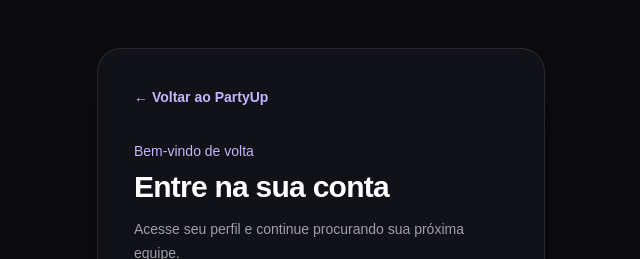
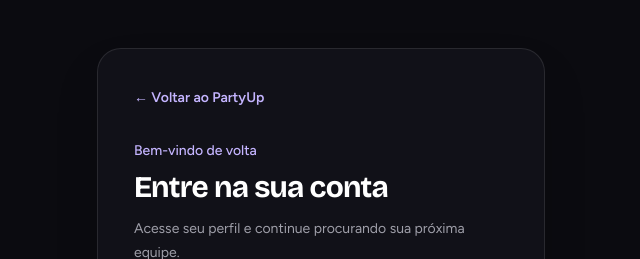
Before and after one commit to RhogarDarkmor/Party-Up, a Next.js app: page /entrar in a window 1280 px wide. Shown: the top 259 px of the page, without its empty margins (319-959 px from the left). Built offline with nearby package versions, Linux system fonts and the light colour scheme; no server answers.

Commit message:
Add Bricolage Grotesque and Figtree fonts

```diff
--- a/src/app/globals.css
+++ b/src/app/globals.css
@@ -9,12 +9,19 @@
 @theme inline {
   --color-background: var(--background);
   --color-foreground: var(--foreground);
-  --font-sans: Arial, Helvetica, sans-serif;
+  --font-sans: var(--font-body);
+  --font-heading: var(--font-display);
   --font-mono: "Cascadia Code", Consolas, monospace;
 }
 
 body {
   background: var(--background);
   color: var(--foreground);
-  font-family: Arial, Helvetica, sans-serif;
+  font-family: var(--font-body), sans-serif;
 }
+
+h1,
+h2,
+h3 {
+  font-family: var(--font-display), sans-serif;
+}
--- a/src/app/layout.tsx
+++ b/src/app/layout.tsx
@@ -1,6 +1,18 @@
 import type { Metadata } from "next";
 import type { ReactNode } from "react";
+import { Bricolage_Grotesque, Figtree } from "next/font/google";
 import "./globals.css";
+
+const display = Bricolage_Grotesque({
+  subsets: ["latin"],
+  variable: "--font-display",
+  display: "swap",
+});
+const body = Figtree({
+  subsets: ["latin"],
+  variable: "--font-body",
+  display: "swap",
+});
 
 export const metadata: Metadata = {
   title: {
@@ -13,7 +25,7 @@ export const metadata: Metadata = {
 
 export default function RootLayout({ children }: { children: ReactNode }) {
   return (
-    <html lang="pt-BR" className="h-full antialiased">
+    <html lang="pt-BR" className={`${display.variable} ${body.variable} h-full antialiased`}>
       <body className="flex min-h-full flex-col">{children}</body>
     </html>
   );
```
